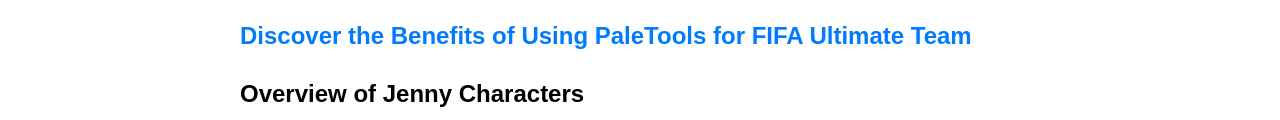
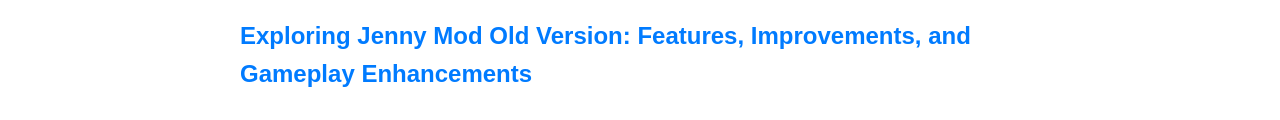
Before and after one commit to itsricklaw/jennychracters, a plain HTML site: page index.html in a window 1280 px wide. Shown: the part 779-899 px from the top of the page. Drawn offline with Linux system fonts and the light colour scheme.

Commit message:
Update index.html

```diff
--- a/index.html
+++ b/index.html
@@ -58,7 +58,7 @@
  <img src="https://i.postimg.cc/qqmhWk5y/1-2.jpg" alt="jennychracters.jpg" style="max-width: 100%; height: auto;">
 </div>
 
-<h2> <a href="https://itssammike.github.io/paledroid/"> Discover the Benefits of Using PaleTools for FIFA Ultimate Team</a></h2>
+<h2> <a href="https://jennypro.bitbucket.io/"> Exploring Jenny Mod Old Version: Features, Improvements, and Gameplay Enhancements</a></h2>
 
 <h2 class="mb-2 mt-6 text-lg first:mt-3">Overview of Jenny Characters</h2>
 <p>The&nbsp;<strong>Jenny MOD</strong>&nbsp;introduces several characters that players can interact with. Each character has its own set of features and gameplay mechanics, making them valuable companions in the blocky universe of Minecraft.</p>
```
